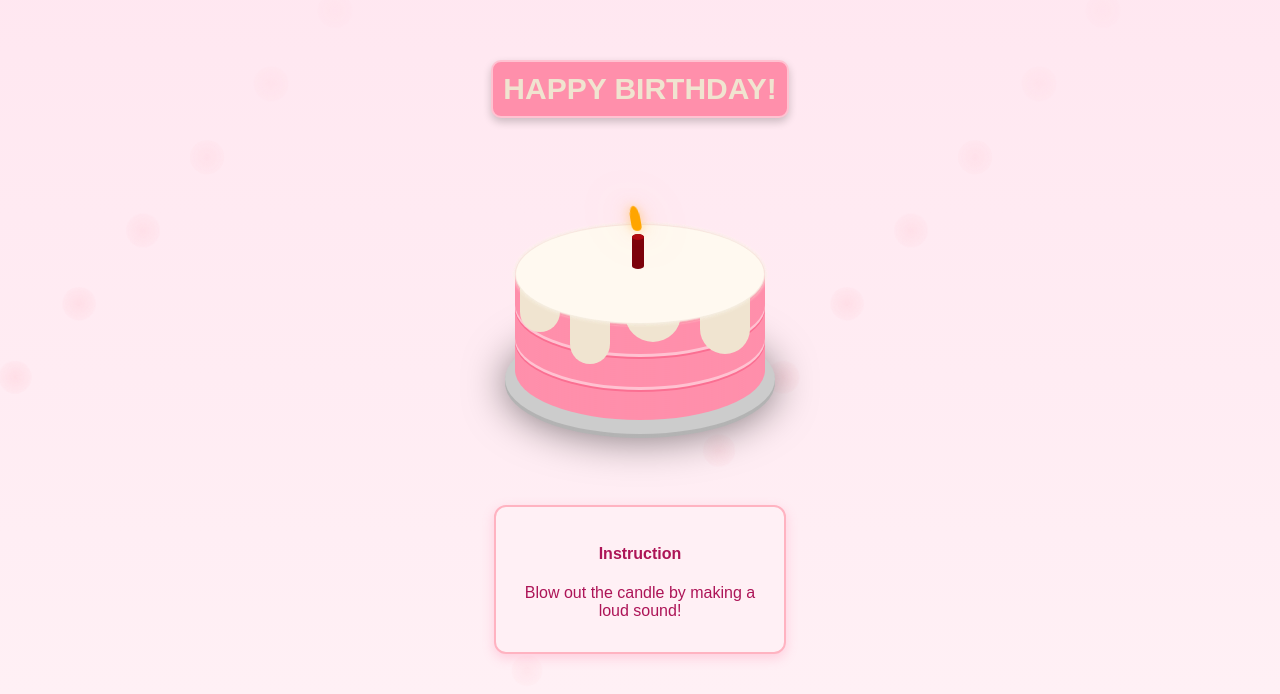
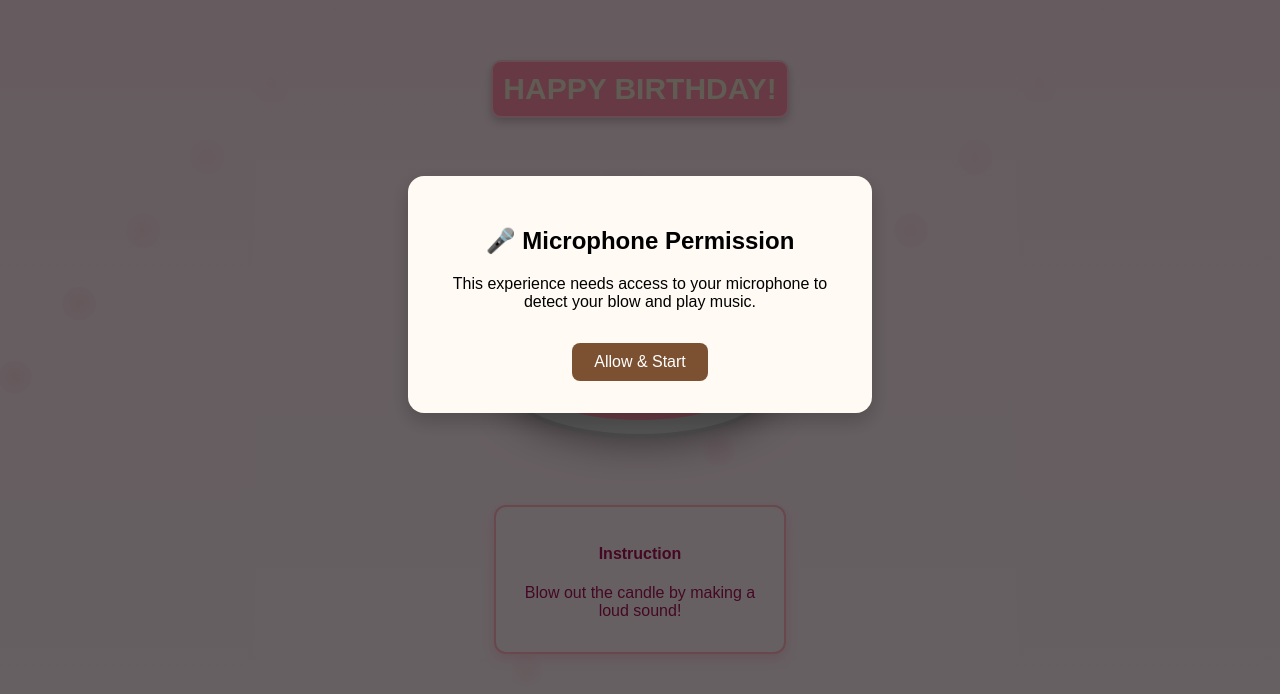
Before and after one commit to Blyn04/interactive-web, a React (Create React App) app: page / in a window 1280 px wide. Shown: the part 106-800 px from the top of the page. Built offline with nearby package versions, Linux system fonts and the light colour scheme; no server answers.

Commit message:
UPDATE MIC LOGIC

```diff
--- a/src/App.js
+++ b/src/App.js
@@ -8,14 +8,16 @@ import { triggerConfetti, endlessConfetti } from './components/Confetti';
 import birthdaySong from './assets/hbd.mp3';
 import BirthdayCard from './components/BirthdayCard';
 import EnvelopeCard from './components/EnvelopeCard';
+import MicPermissionModal from './components/MicPermissionModal'; // ✅ new import
 
 const App = () => {
+  const [permissionGranted, setPermissionGranted] = useState(false); // ✅ new state
   const [isBlownOut, setIsBlownOut] = useState(false);
   const [micReady, setMicReady] = useState(false);
   const [audioUnlocked, setAudioUnlocked] = useState(false);
   const audioRef = useRef(null);
 
-  // Unlock audio once mic is ready
+  // ✅ Unlock audio once mic is ready
   const handleMicReady = () => {
     try {
       const audio = new Audio(birthdaySong);
@@ -67,7 +69,8 @@ const App = () => {
         <BirthdayTitle />
         <CakeNCandle isBlownOut={isBlownOut} />
 
-        {!isBlownOut && (
+        {/* ✅ Show mic detector only after user accepts */}
+        {!isBlownOut && permissionGranted && (
           <MicDetector
             onBlowOut={blowOutCandle}
             onMicReady={handleMicReady}
@@ -89,6 +92,11 @@ const App = () => {
         <h4>Instruction</h4>
         <p>Blow out the candle by making a loud sound!</p>
       </div>
+
+      {/* ✅ Show modal if permission not granted */}
+      {!permissionGranted && (
+        <MicPermissionModal onAllow={() => setPermissionGranted(true)} />
+      )}
     </>
   );
 };
--- /dev/null
+++ b/src/components/MicPermissionModal.js
@@ -0,0 +1,16 @@
+import React from 'react';
+import './styles/MicPermissionModal.css'; // add your own styling
+
+const MicPermissionModal = ({ onAllow }) => {
+  return (
+    <div className="mic-modal-overlay">
+      <div className="mic-modal">
+        <h2>🎤 Microphone Permission</h2>
+        <p>This experience needs access to your microphone to detect your blow and play music.</p>
+        <button className="start-button" onClick={onAllow}>Allow & Start</button>
+      </div>
+    </div>
+  );
+};
+
+export default MicPermissionModal;
--- /dev/null
+++ b/src/components/styles/MicPermissionModal.css
@@ -0,0 +1,29 @@
+.mic-modal-overlay {
+  position: fixed;
+  top: 0; left: 0; right: 0; bottom: 0;
+  background: rgba(0,0,0,0.6);
+  display: flex;
+  justify-content: center;
+  align-items: center;
+  z-index: 1000;
+}
+
+.mic-modal {
+  background: #fffaf3;
+  padding: 2rem;
+  border-radius: 16px;
+  max-width: 400px;
+  text-align: center;
+  box-shadow: 0 8px 20px rgba(0,0,0,0.2);
+}
+
+.start-button {
+  padding: 0.6rem 1.4rem;
+  font-size: 1rem;
+  margin-top: 1rem;
+  background: #7c5132;
+  color: white;
+  border: none;
+  border-radius: 8px;
+  cursor: pointer;
+}
```
